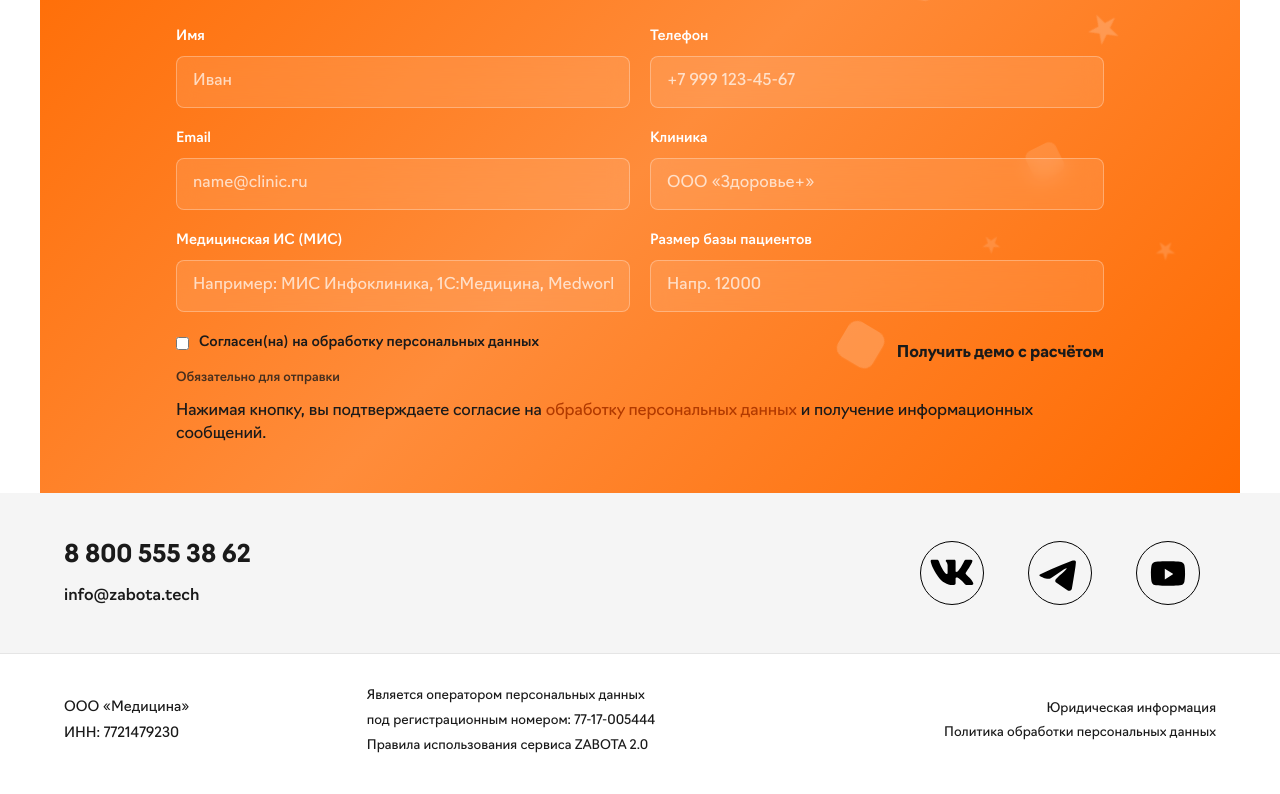
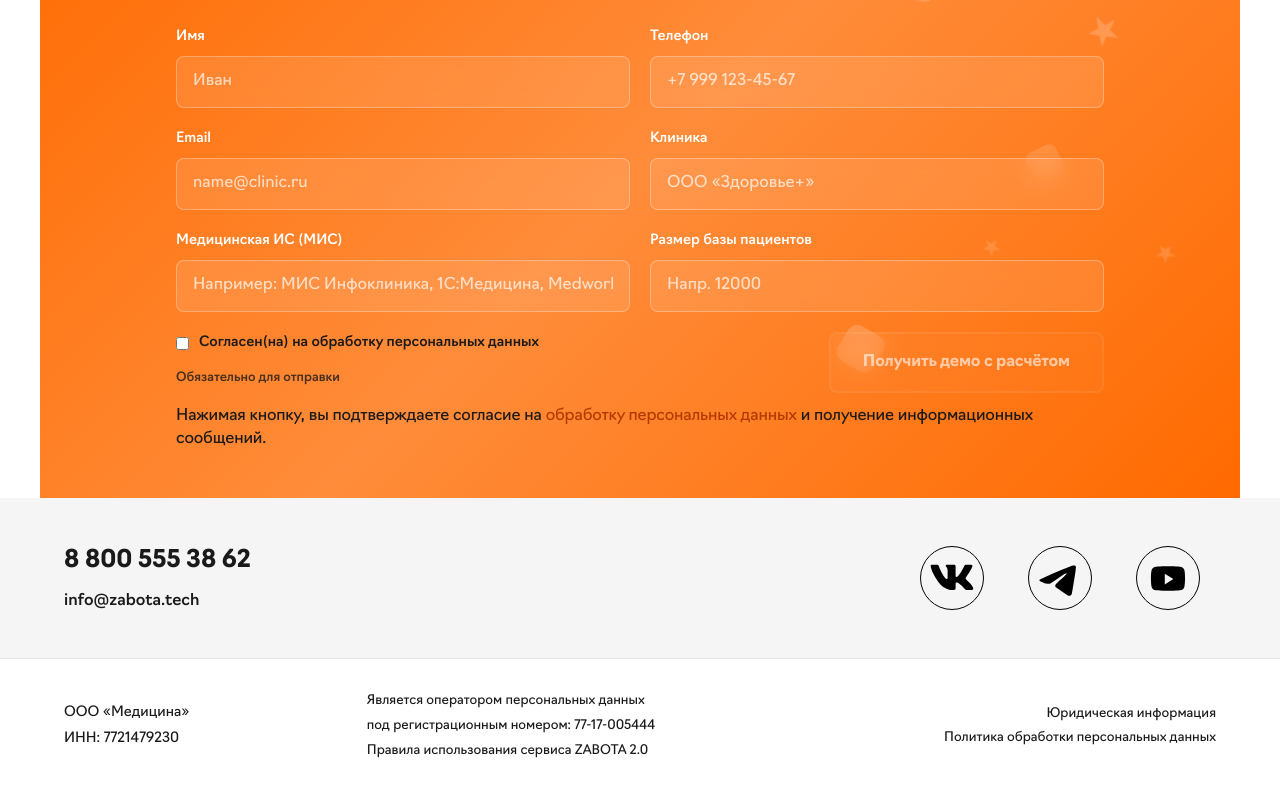
Before and after one commit to pilipenkosv-droid/zbt-calculator-v5.3, a React (Vite) app: page / in a window 1280 px wide. Shown: the part 3671-4465 px from the top of the page. Built offline with nearby package versions, Linux system fonts and the light colour scheme.

Commit message:
fix: restore demo form submit button styles

```diff
--- a/src/components/DemoSection.css
+++ b/src/components/DemoSection.css
@@ -77,6 +77,28 @@
 .demo-form-submit {
   width: 100%;
   min-height: 44px;
+  padding: 16px 32px;
+  font-weight: 600;
+  font-size: 16px;
+  border: 2px solid rgba(255, 255, 255, 0.3);
+  border-radius: 8px;
+  background: rgba(255, 255, 255, 0.1);
+  color: #FFFFFF;
+  cursor: pointer;
+  transition: all 0.2s ease;
+  backdrop-filter: blur(10px);
+}
+
+.demo-form-submit:hover:not(:disabled) {
+  background: rgba(255, 255, 255, 0.2);
+  border-color: rgba(255, 255, 255, 0.5);
+}
+
+.demo-form-submit:disabled {
+  background: rgba(255, 255, 255, 0.05);
+  border-color: rgba(255, 255, 255, 0.1);
+  cursor: not-allowed;
+  opacity: 0.6;
 }
 
 /* Side-by-side consent and button on wider screens */
```
